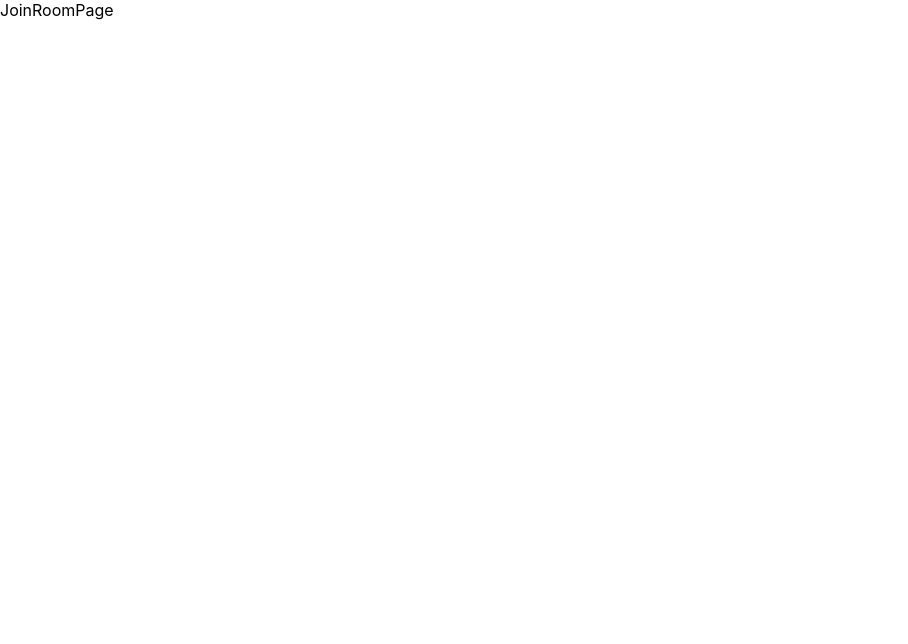
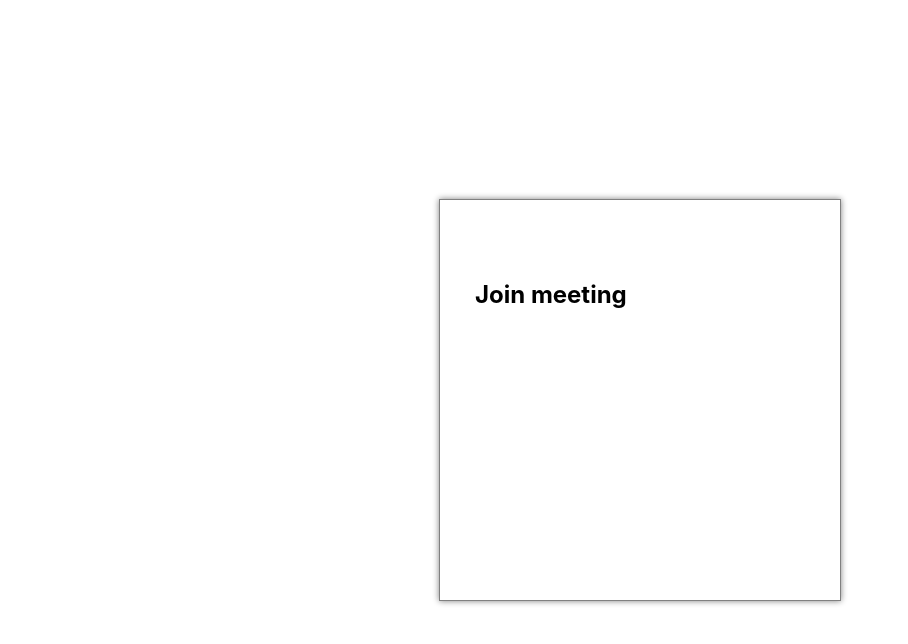
Before and after one commit to talam1992/WebRTC-Group-Video-Chat, a React (Create React App) app in the folder group-video-chat/: page /join-room in a window 1280 px wide. Shown: the top 644 px of the page, without its empty margins (0-908 px from the left). Built offline with nearby package versions, Linux system fonts and the light colour scheme.

Commit message:
Adding title to join room page

```diff
--- a/group-video-chat/src/JoinRoomPage/JoinRoomPage.js
+++ b/group-video-chat/src/JoinRoomPage/JoinRoomPage.js
@@ -2,6 +2,7 @@ import React, { useEffect } from "react";
 import { connect } from 'react-redux';
 import { setIsRoomHost } from "../store/actions";
 import { useLocation } from "react-router-dom";
+import JoinRoomTitle from "./JoinRoomTitle";
 
 import "./JoinRoomPage.css";
 
@@ -18,7 +19,11 @@ const JoinRoomPage = (props) => {
     }
   }, []);
 
-  return <div>JoinRoomPage</div>;
+  return <div className='join_room_page_container'>
+    <div className='join_room_page_panel'>
+      <JoinRoomTitle isRoomHost={isRoomHost}/>
+    </div>
+    </div>;
 };
 
 const mapStoreStateToProps = (state) => {
--- /dev/null
+++ b/group-video-chat/src/JoinRoomPage/JoinRoomTitle.js
@@ -0,0 +1,9 @@
+import React from 'react';
+
+const JoinRoomTitle = ({ isRoomHost }) => {
+    const titleText = isRoomHost ? 'Host meeting' : 'Join meeting';
+
+    return <p className='join_room_title'>{titleText}</p>;
+};
+
+export default JoinRoomTitle;
```
